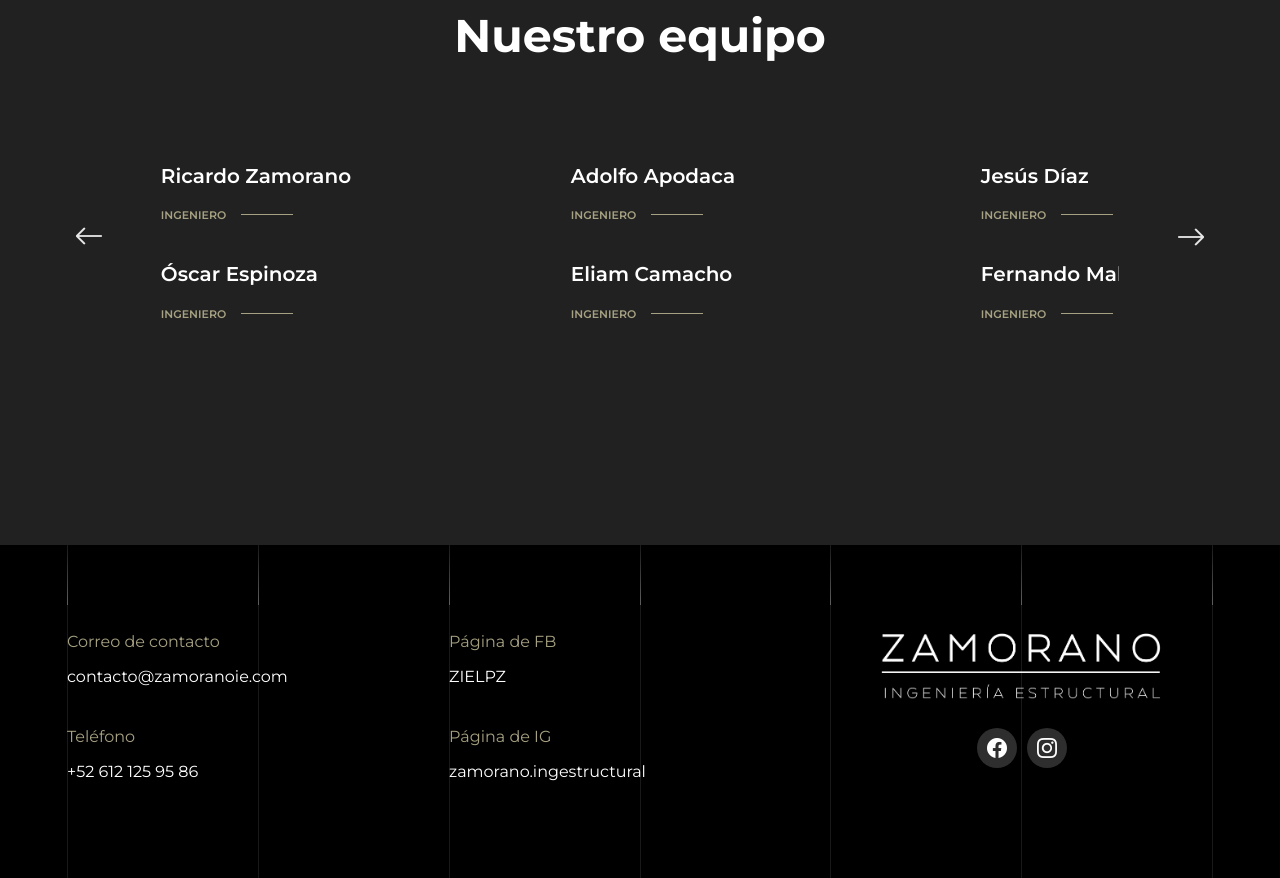
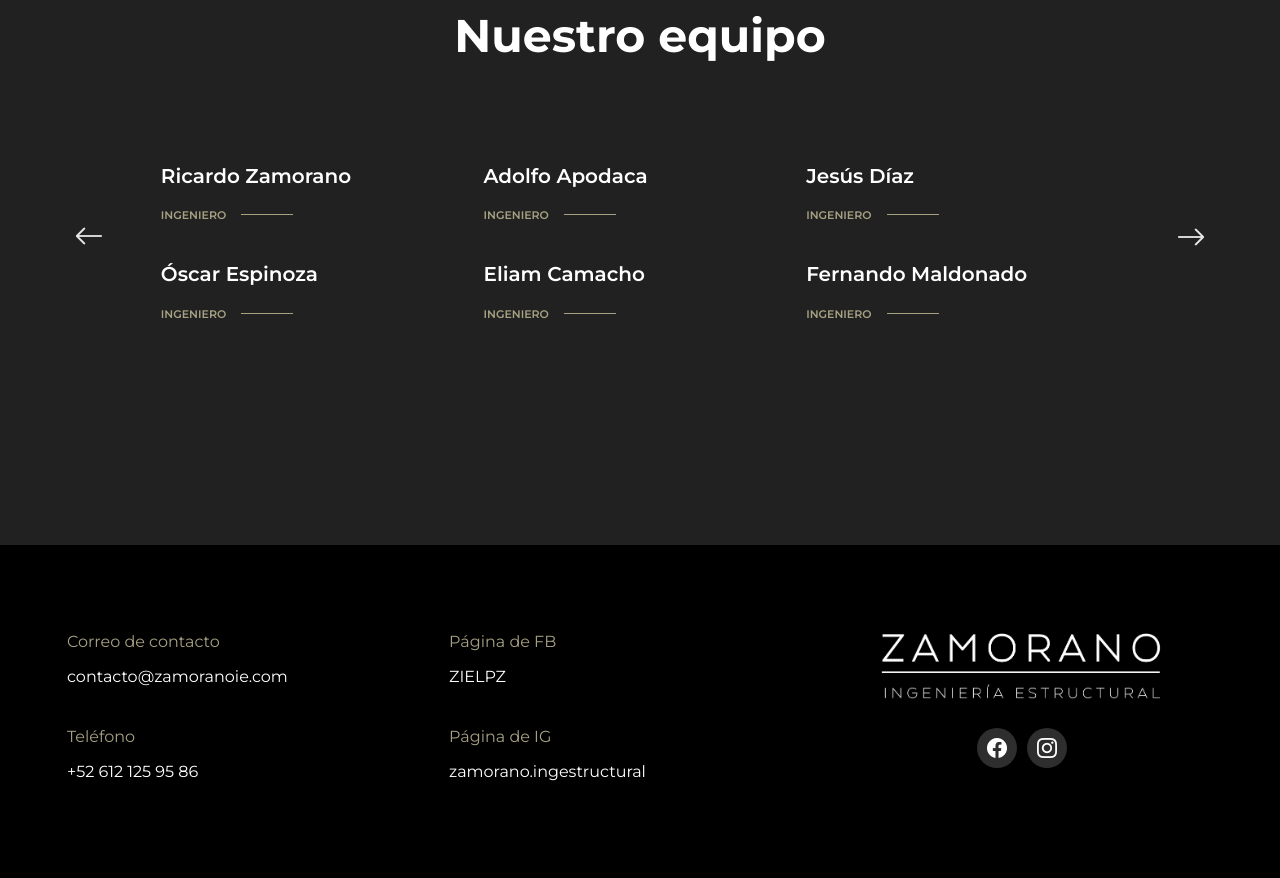
Before and after one commit to ByJordan201/zamorano-page, a React (Create React App) app: page /about in a window 1280 px wide. Shown: the part 4440-5318 px from the top of the page. Built offline with nearby package versions, Linux system fonts and the light colour scheme; what outlayer would draw is missing.

Commit message:
cambios en el footer y en el nombre del equipo

```diff
--- a/src/Pages/Shared/Footers/Footer.jsx
+++ b/src/Pages/Shared/Footers/Footer.jsx
@@ -111,7 +111,7 @@ const Footer = () => {
                         </div>
                     </div>
 
-                    <SectionGridLines />
+                    {/* <SectionGridLines /> */}
                 </div>
             </footer >
 
--- a/src/assets/css/styles-personals.css
+++ b/src/assets/css/styles-personals.css
@@ -98,6 +98,12 @@
     width: 100%;
 }
 
+#member-team-grid{
+    width: 400%;
+    max-width: 100%;
+    text-align: start;
+}
+
 /* .item_image{
     object-fit: ;
 } */
```
